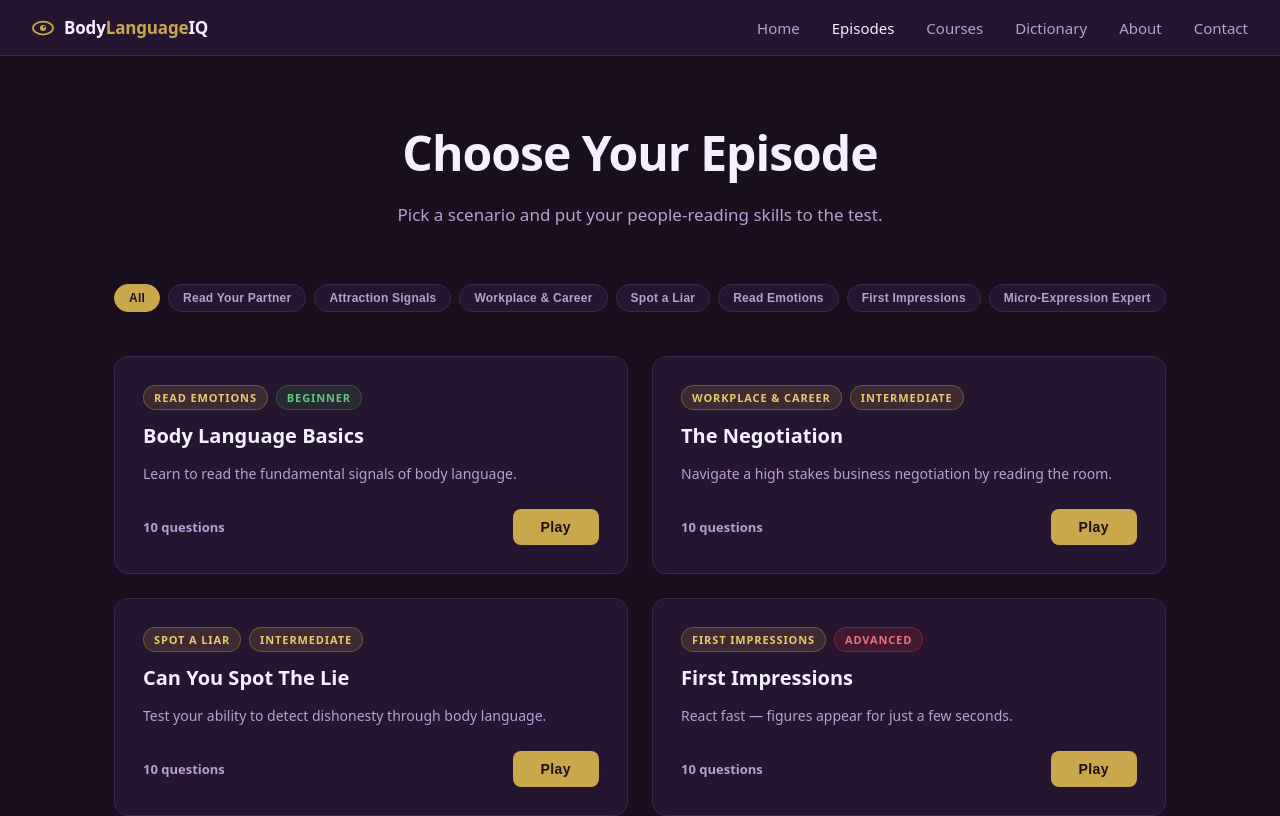
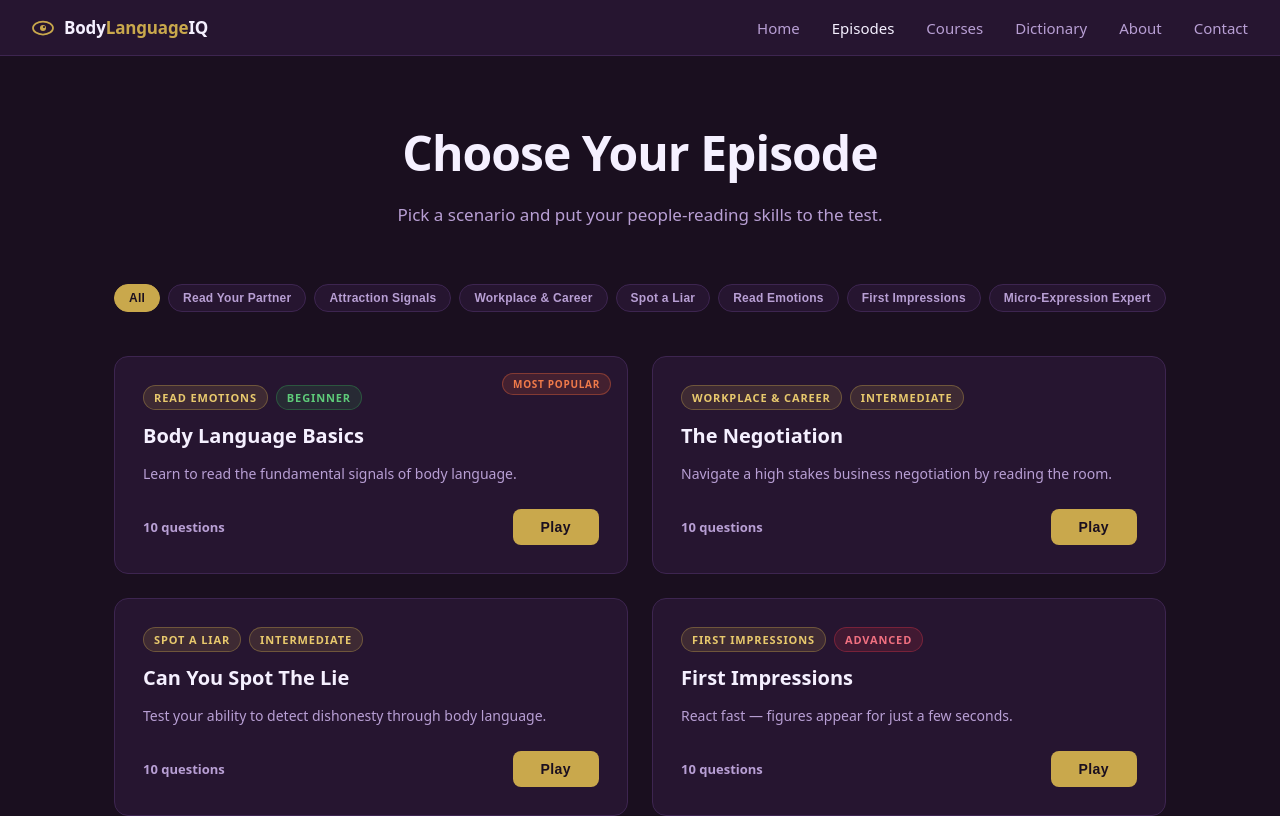
Before and after one commit to michaelrowlands62-afk/readpeopleright, a React (Vite) app: page /episodes in a window 1280 px wide. Shown: the top 816 px of the page. Built offline with nearby package versions, Linux system fonts and the light colour scheme; no server answers.

Commit message:
Added Most Popular badge to Body Language Basics episode

```diff
--- a/src/pages/Episodes.css
+++ b/src/pages/Episodes.css
@@ -96,6 +96,7 @@
 
 /* ── Card ── */
 .episode-card {
+  position: relative;
   background: var(--card);
   border: 1px solid var(--border);
   border-radius: 14px;
@@ -104,6 +105,22 @@
   flex-direction: column;
   gap: 24px;
   transition: border-color 0.15s, transform 0.15s;
+}
+
+.episode-popular {
+  position: absolute;
+  top: 16px;
+  right: 16px;
+  background: rgba(234, 100, 55, 0.15);
+  color: #f07a4a;
+  border: 1px solid rgba(234, 100, 55, 0.38);
+  font-size: 10px;
+  font-weight: 700;
+  letter-spacing: 0.07em;
+  text-transform: uppercase;
+  padding: 3px 10px;
+  border-radius: 20px;
+  white-space: nowrap;
 }
 
 .episode-card:hover {
--- a/src/pages/Episodes.jsx
+++ b/src/pages/Episodes.jsx
@@ -62,6 +62,9 @@ export default function Episodes() {
         <div className="episodes-grid">
           {filtered.map((ep) => (
             <div key={ep.id} className="episode-card">
+              {ep.title === 'Body Language Basics' && (
+                <span className="episode-popular">Most Popular</span>
+              )}
               <div className="episode-card-top">
                 <div className="episode-badges">
                   <span className="badge badge-category">{ep.category}</span>
```
